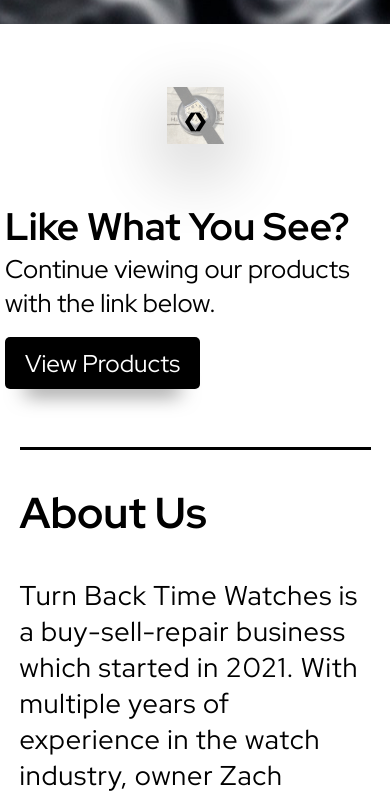
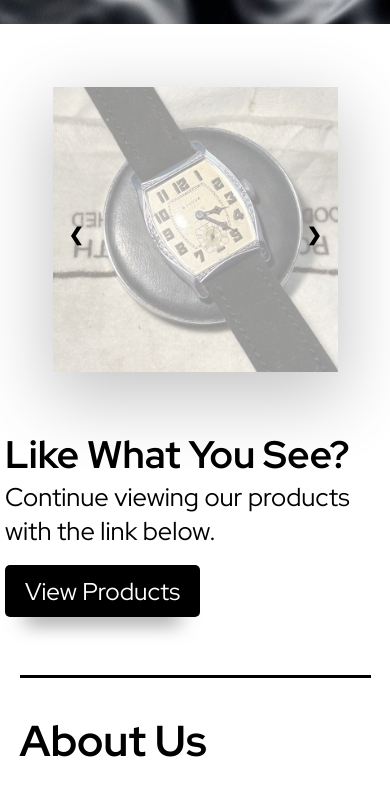
Before and after one commit to SamPrestoo/watch_website, a plain HTML site: page index.html in a window 390 px wide. Shown: the part 811-1604 px from the top of the page. Drawn offline with Linux system fonts and the light colour scheme.

Commit message:
Update style.css

```diff
--- a/style.css
+++ b/style.css
@@ -175,7 +175,7 @@
     box-shadow: rgba(0, 0, 0, 0.56) 0px 22px 70px 4px;
 }
 .slideshow-container {
-    max-width: 15%;
+    max-width: 25%;
     position: relative;
     margin-right: auto;
 }
@@ -368,17 +368,11 @@
         font-size: 1.5em;
     }
     .slideshow-container {
-        max-width: 15%;
+        max-width: 30%;
     }
 }
 @media (max-width: 1600px) {
-    .products {
-        flex-direction: column-reverse;
-        justify-content: space-between;
-        align-items: center;
-        height: auto;
-        margin-bottom: 8vh;
-    }
+
     .products-link {
         font-size: 0.95em;
     }
@@ -386,7 +380,7 @@
         margin-right: auto;
         margin-left: auto;
         margin-top: 10vh;
-        max-width: 15%;
+        max-width: 35%;
     }
     .product-content {
         margin-top: 3vh;
@@ -415,6 +409,9 @@
     }
 }
 @media (max-width: 1420px) {
+    .product-content {
+        font-size: 1.4em;
+    }
     .about {
         width: 85vw;
     }
@@ -423,6 +420,13 @@
     }
 }
 @media (max-width: 1200px) {
+    .products {
+        flex-direction: column-reverse;
+        justify-content: space-between;
+        align-items: center;
+        height: auto;
+        margin-bottom: 8vh;
+    }
     .about {
         width: 90vw;
     }
@@ -439,14 +443,17 @@
     .service-box:nth-child(3) {
         margin-right: 0;
     }
+    .product-content {
+        font-size: 1.6em;
+    }
     .slideshow-container {
-        max-width: 15%;
+        max-width: 45%;
     }
 
 }
 @media (max-width: 1000px) {
     .slideshow-container {
-        max-width: 15%;
+        max-width: 50%;
     }
 }
 
@@ -461,7 +468,7 @@
 
 @media (max-width: 800px) {
     .slideshow-container {
-        max-width: 15%;
+        max-width: 75%;
         margin-top: 5vh;
     }
     .service-box {
@@ -529,17 +536,20 @@
         font-size: 2rem;
     }
     .service-box {
-        padding: 4px 15px;
+        /* padding: 4px 10px; */
         margin-left: 15px;
         margin-right: 15px;
     }
     .products {
-        margin-left: 20px;
-        margin-right: 20px;
+        margin-left: 10px;
+        margin-right: 10px;
         font-size: 1em;
     }
     .about {
+        /* width: 100%; */
         font-size: 1em;
+        /* margin-right: 10px; */
+        /* margin-left: 10px; */
     }
     .services {
         font-size: 1em;
@@ -558,7 +568,27 @@
         width: 100%;
     }
 
-
+}
+@media (max-width: 480px) {
+    .service-container {
+        flex-direction: column;
+    }
+    .service-box {
+        margin: 0;
+        margin-top: 20px;
+        align-items: center;
+        justify-content: center;
+    }
+    .service-box p {
+        text-align: center;
+    }
+    .services {
+        margin-top: 3vh;
+        margin-bottom: 3vh;
+    }
+    .services h2 {
+        margin-bottom: 1vh;
+    }
 }
 @media (max-width: 420px) {
     .products {
@@ -586,25 +616,7 @@
     }
 }
 @media (max-width: 380px) {
-    .service-container {
-        flex-direction: column;
-    }
-    .service-box {
-        margin: 0;
-        margin-top: 20px;
-        align-items: center;
-        justify-content: center;
-    }
-    .service-box p {
-        text-align: center;
-    }
-    .services {
-        margin-top: 3vh;
-        margin-bottom: 3vh;
-    }
-    .services h2 {
-        margin-bottom: 1vh;
-    }
+
 }
 @media (max-width: 336px) {
     .watch img {
```
